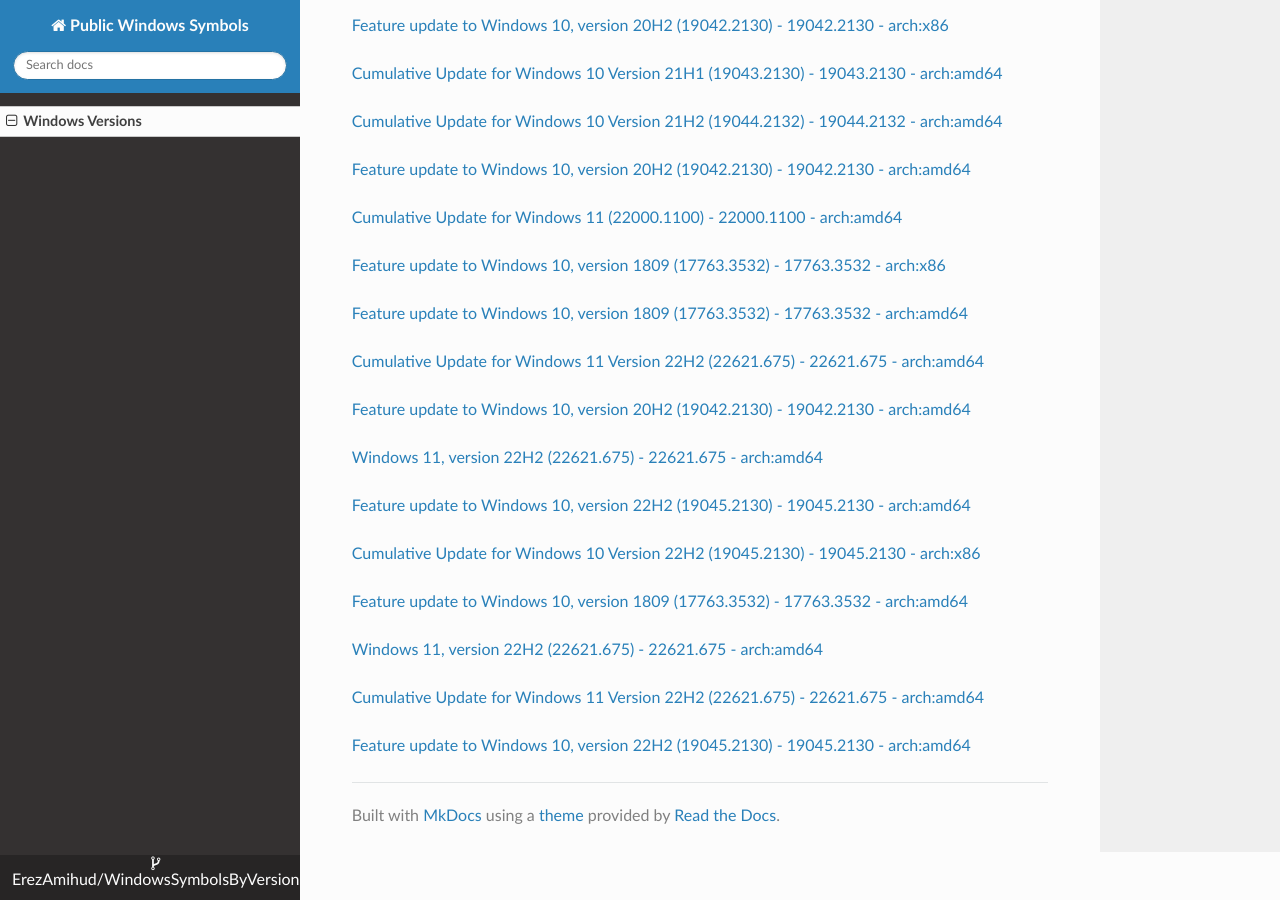
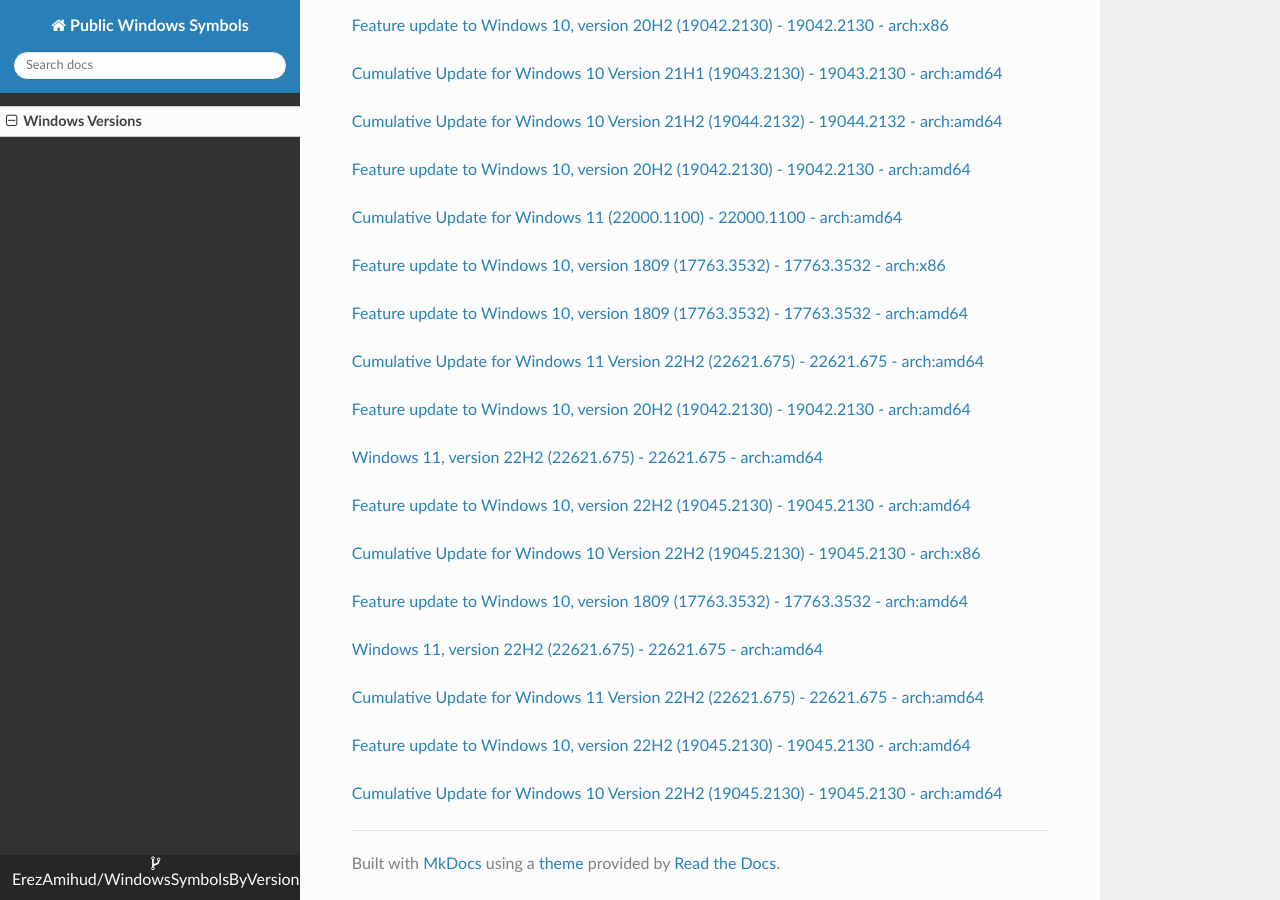
Before and after one commit to ErezAmihud/WindowsSymbolsByVersion, an MkDocs documentation site: the page built from docs/index.md, in a window 1280 px wide and 900 px high, scrolled down 49925 px. Built offline with MkDocs 1.6.1, drawn with Linux system fonts in a browser that asks for light colours; nearby versions of some CDN libraries.

Commit message:
Automated commit, add manifest for 68a82dc5-a291-4744-8964-0abb00b9b030

```diff
--- a/docs/index.md
+++ b/docs/index.md
@@ -2947,3 +2947,6 @@
 
 
 [Feature update to Windows 10, version 22H2 (19045.2130) - 19045.2130 - arch:amd64](https://github.com/ErezAmihud/WindowsSymbolsByVersion/blob/main/manifests/8905edce-8eb6-44ac-ba28-9230ccfe5dd4.manifest)
+
+
+[Cumulative Update for Windows 10 Version 22H2 (19045.2130) - 19045.2130 - arch:amd64](https://github.com/ErezAmihud/WindowsSymbolsByVersion/blob/main/manifests/68a82dc5-a291-4744-8964-0abb00b9b030.manifest)
```
Also changed, not shown: process_builds.json (+1 -1 lines), 1 other file.
